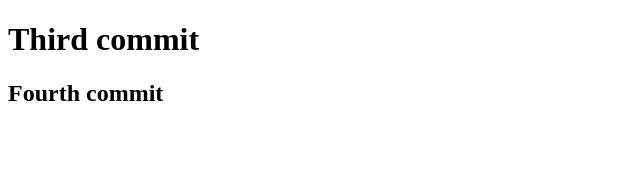
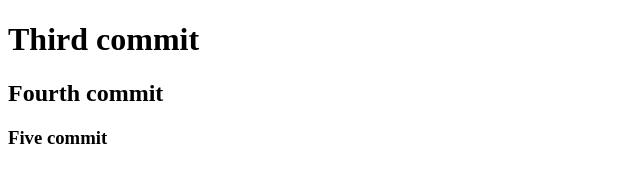
Before and after one commit to SergeySpiridonov/git_start, a plain HTML site: page index.html in a window 1280 px wide. Shown: the whole page, without its empty margins (0-640 px from the left). Drawn offline with Linux system fonts and the light colour scheme.

Commit message:
Five commit

```diff
--- a/index.html
+++ b/index.html
@@ -7,5 +7,6 @@
 <body>
 	<h1>Third commit</h1>
 	<h2>Fourth commit</h2>
+	<h3>Five commit</h3>
 </body>
 </html>
```
